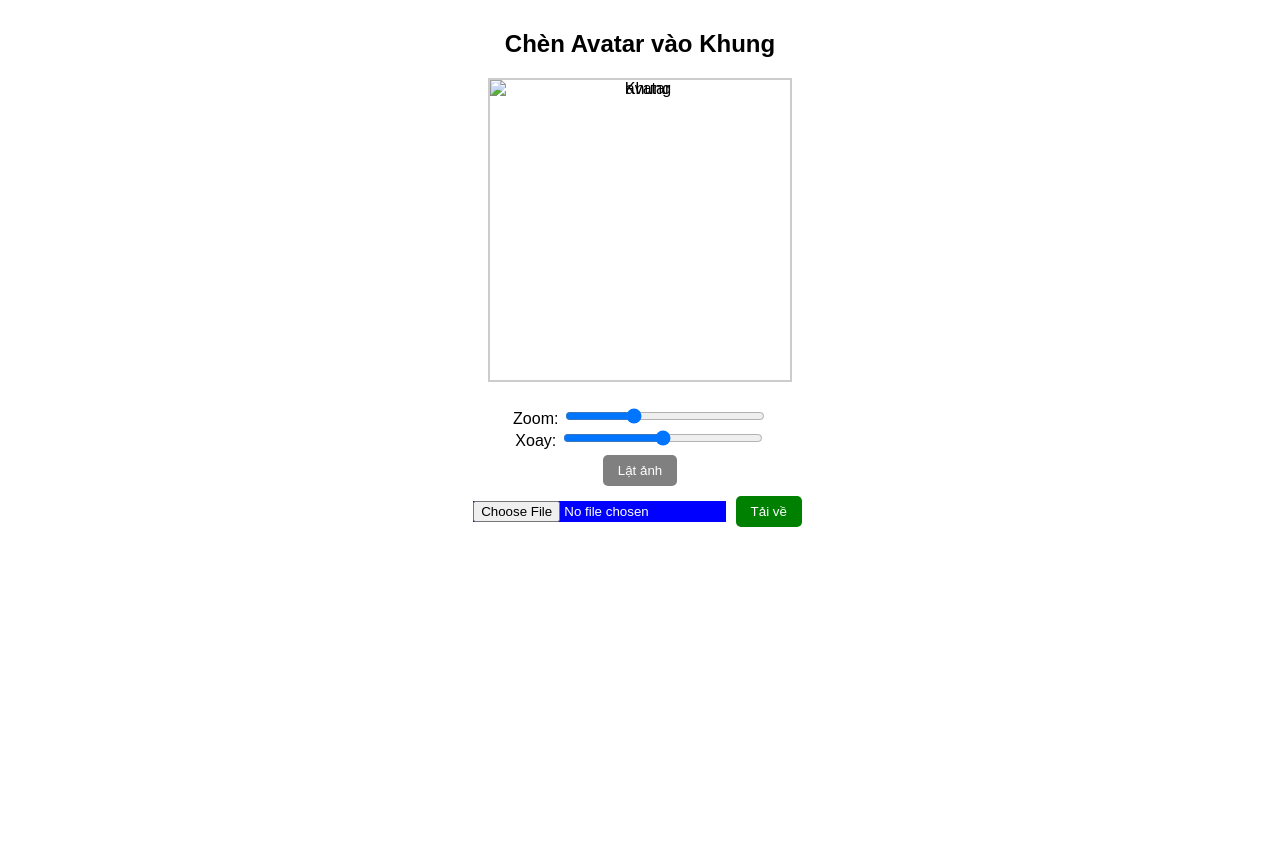
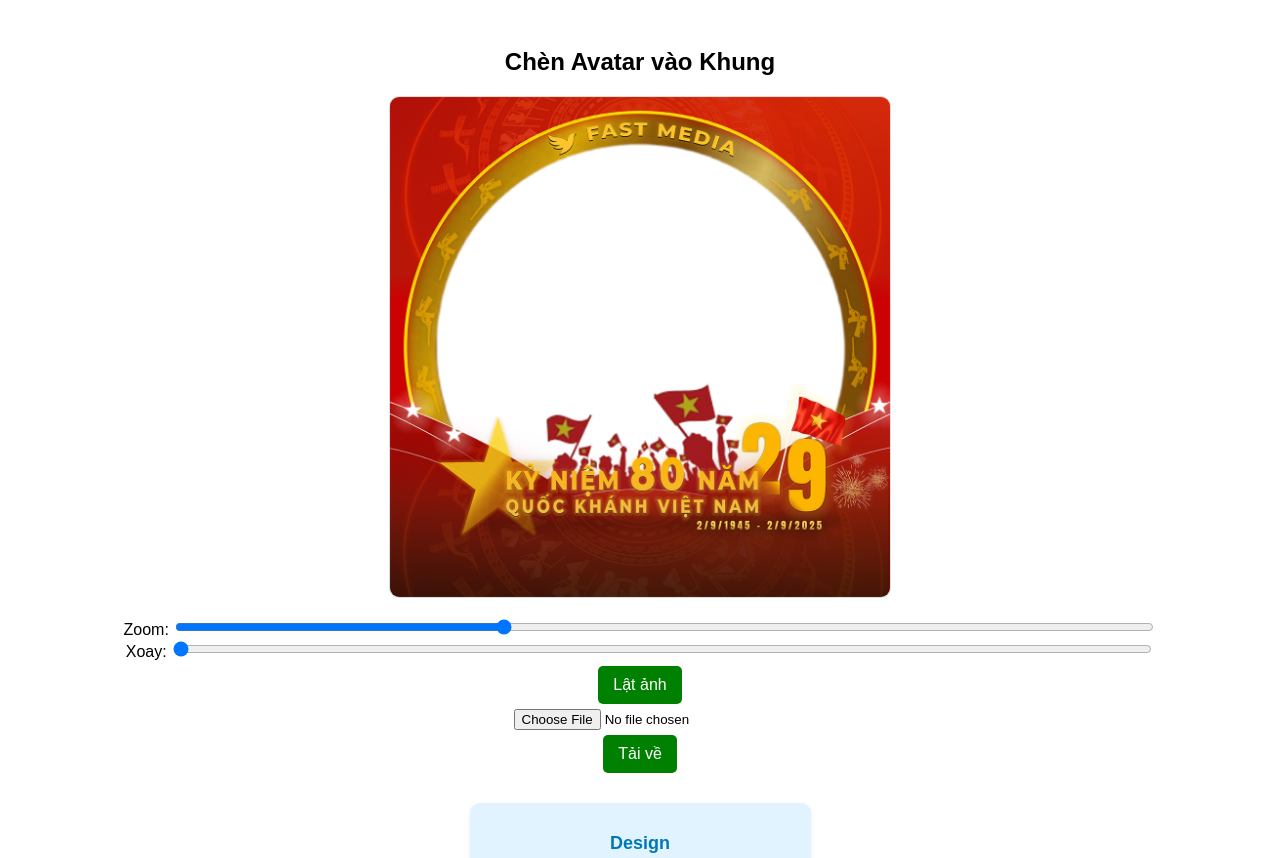
Before and after one commit to lechikien629-lang/Khung-Qu-c-Kh-nh-2.9-FAST, a plain HTML site: page index.html in a window 1280 px wide. Shown: the top 858 px of the page. Before the commit the page ends 800 px from the top, so only its background shows below. Drawn offline with nearby package versions, Linux system fonts and the light colour scheme.

Commit message:
Update index.html

```diff
--- a/index.html
+++ b/index.html
@@ -2,170 +2,255 @@
 <html lang="vi">
 <head>
   <meta charset="UTF-8">
+  <meta name="viewport" content="width=device-width, initial-scale=1.0">
   <title>Thay avatar vào khung</title>
   <style>
     body {
       font-family: Arial, sans-serif;
       text-align: center;
-      margin-top: 30px;
+      padding: 20px;
     }
-    .frame {
-      position: relative;
-      display: inline-block;
-      width: 300px;
-      height: 300px;
-      overflow: hidden;
-      border: 2px solid #ccc;
-    }
-    .frame img.bg {
-      width: 100%;
-      height: 100%;
-      position: absolute;
-      top: 0;
-      left: 0;
-      object-fit: contain;
-      z-index: 2; /* Khung nằm trên */
-      pointer-events: none; /* tránh bắt chuột */
-    }
-    .frame img.avatar {
-      width: 100%;
-      height: 100%;
-      position: absolute;
-      top: 0;
-      left: 0;
-      object-fit: cover;
-      z-index: 1; /* Avatar nằm dưới khung */
-      transform-origin: center center; /* Tâm xoay */
-      cursor: grab;
+    canvas {
+      max-width: 100%;
+      height: auto;
+      border: 1px solid #ddd;
+      border-radius: 10px;
     }
     .controls {
-      margin-top: 20px;
+      margin-top: 15px;
     }
-    input[type=range] {
-      width: 200px;
+    input[type="range"] {
+      width: 80%;
     }
     button {
       margin: 5px;
-      padding: 8px 15px;
+      padding: 10px 15px;
+      font-size: 16px;
       border: none;
+      border-radius: 5px;
+      background: green;
+      color: white;
       cursor: pointer;
-      border-radius: 5px;
     }
-    .choose-btn { background: blue; color: white; }
-    .download-btn { background: green; color: white; }
-    .flip-btn { background: gray; color: white; }
+    button:hover {
+      opacity: 0.85;
+    }
+
+    /* 🔹 Thông tin liên hệ */
+    .contact {
+      margin: 25px auto 0;
+      background: #e0f3ff; /* xanh nhạt */
+      padding: 12px 25px;
+      border-radius: 10px;
+      display: inline-block;
+      text-align: center;
+      box-shadow: 0 2px 5px rgba(0,0,0,0.08);
+    }
+    .contact h3 {
+      margin-bottom: 10px;
+      color: #0077b6;
+      font-size: 18px;
+      font-weight: bold;
+    }
+    .contact-row {
+      display: flex;
+      justify-content: center;
+      align-items: center;
+      gap: 25px; /* khoảng cách giữa SDT và FB */
+    }
+    .contact-item {
+      display: flex;
+      align-items: center;
+      font-size: 14px;
+    }
+    .contact-item img {
+      width: 20px;
+      height: 20px;
+      margin-right: 6px;
+    }
+    .contact-item a {
+      text-decoration: none;
+      color: #0077b6;
+      font-weight: bold;
+    }
+    .contact-item a:hover {
+      text-decoration: underline;
+    }
   </style>
 </head>
 <body>
   <h2>Chèn Avatar vào Khung</h2>
-  <div class="frame" id="frame">
-    <img id="avatar" class="avatar" src="" alt="avatar">
-    <img class="bg" src="khung.png" alt="Khung">
+  <canvas id="canvas"></canvas>
+
+  <div class="controls">
+    <label>Zoom: <input type="range" id="zoom" min="0.5" max="2" step="0.01" value="1"></label><br>
+    <label>Xoay: <input type="range" id="rotate" min="0" max="360" step="1" value="0"></label><br>
+    <button id="flip">Lật ảnh</button><br>
+    <input type="file" id="upload" accept="image/*"><br>
+    <button id="download">Tải về</button>
   </div>
 
-  <div class="controls">
-    <div>
-      <label>Zoom:</label>
-      <input type="range" id="zoom" min="0.5" max="2" step="0.01" value="1">
+  <!-- 🔹 Thông tin liên hệ -->
+  <div class="contact">
+    <h3>Design</h3>
+    <div class="contact-row">
+      <div class="contact-item">
+        <img src="https://img.icons8.com/ios-filled/50/000000/phone.png" alt="Phone">
+        <a href="http://zaloapp.com/qr/p/4fdr2pc9vu2k" target="_blank">0833.515.106</a>
+      </div>
+      <div class="contact-item">
+        <img src="https://img.icons8.com/ios-filled/50/000000/facebook-new.png" alt="Facebook">
+        <a href="https://www.facebook.com/share/1NP3AHGEhc/" target="_blank">Le Tri Kien (TrKien)</a>
+      </div>
     </div>
-    <div>
-      <label>Xoay:</label>
-      <input type="range" id="rotate" min="-180" max="180" step="1" value="0">
-    </div>
-    <button class="flip-btn" onclick="flipImage()">Lật ảnh</button>
-    <br>
-    <input type="file" accept="image/*" onchange="loadAvatar(event)" class="choose-btn">
-    <button class="download-btn" onclick="downloadImage()">Tải về</button>
   </div>
 
   <script>
-    let scale = 1, rotate = 0, flipped = 1;
-    let offsetX = 0, offsetY = 0;
-    let isDragging = false, startX, startY;
+    const canvas = document.getElementById("canvas");
+    const ctx = canvas.getContext("2d");
 
-    const avatar = document.getElementById('avatar');
+    const upload = document.getElementById("upload");
+    const zoom = document.getElementById("zoom");
+    const rotate = document.getElementById("rotate");
+    const flip = document.getElementById("flip");
+    const download = document.getElementById("download");
 
-    function loadAvatar(event) {
-      avatar.src = URL.createObjectURL(event.target.files[0]);
+    let userImg = null;
+    let frameImg = new Image();
+    frameImg.src = "KHUNG 2.9 FAST MEDIA ( dung luong nhe ).png"; // 👉 Đặt file khung cùng thư mục
+
+    let scale = 1, rotation = 0, flipped = false;
+    let posX = 0, posY = 0;
+    let dragging = false, lastX, lastY;
+
+    // Resize canvas
+    function resizeCanvas() {
+      const size = Math.round(window.innerWidth > 500 ? 500 : window.innerWidth - 40);
+      const dpr = window.devicePixelRatio || 1;
+
+      canvas.width = size * dpr;
+      canvas.height = size * dpr;
+      canvas.style.width = size + "px";
+      canvas.style.height = size + "px";
+
+      ctx.setTransform(1, 0, 0, 1, 0, 0);
+      ctx.scale(dpr, dpr);
+
+      draw();
     }
 
-    // Zoom
-    document.getElementById('zoom').addEventListener('input', function() {
-      scale = this.value;
-      applyTransform();
+    function draw() {
+      const displayWidth = parseInt(canvas.style.width);
+      const displayHeight = parseInt(canvas.style.height);
+
+      ctx.clearRect(0, 0, displayWidth, displayHeight);
+
+      if (userImg) {
+        ctx.save();
+        ctx.translate(displayWidth / 2 + posX, displayHeight / 2 + posY);
+        ctx.rotate(rotation * Math.PI / 180);
+        ctx.scale(flipped ? -scale : scale, scale);
+
+        // 🔹 Avatar luôn fit 80% canvas
+        const maxSize = Math.min(displayWidth, displayHeight) * 0.8;
+        const ratio = Math.min(maxSize / userImg.width, maxSize / userImg.height);
+
+        ctx.drawImage(
+          userImg,
+          -userImg.width * ratio / 2,
+          -userImg.height * ratio / 2,
+          userImg.width * ratio,
+          userImg.height * ratio
+        );
+
+        ctx.restore();
+      }
+
+      ctx.drawImage(frameImg, 0, 0, displayWidth, displayHeight);
+    }
+
+    // Upload ảnh
+    upload.addEventListener("change", (e) => {
+      const file = e.target.files[0];
+      if (file) {
+        const reader = new FileReader();
+        reader.onload = (ev) => {
+          userImg = new Image();
+          userImg.onload = () => {
+            posX = 0;
+            posY = 0;
+            scale = 1; // reset zoom khi load ảnh mới
+            draw();
+          };
+          userImg.src = ev.target.result;
+        };
+        reader.readAsDataURL(file);
+      }
     });
 
-    // Xoay
-    document.getElementById('rotate').addEventListener('input', function() {
-      rotate = this.value;
-      applyTransform();
+    // Zoom, xoay
+    zoom.addEventListener("input", () => {
+      scale = parseFloat(zoom.value);
+      draw();
     });
 
-    // Lật ảnh
-    function flipImage() {
-      flipped *= -1;
-      applyTransform();
-    }
-
-    // Áp dụng transform
-    function applyTransform() {
-      avatar.style.transform =
-        `translate(${offsetX}px, ${offsetY}px) scale(${scale * flipped}, ${scale}) rotate(${rotate}deg)`;
-    }
-
-    // Kéo bằng chuột
-    avatar.addEventListener('mousedown', (e) => {
-      isDragging = true;
-      startX = e.clientX - offsetX;
-      startY = e.clientY - offsetY;
-      avatar.style.cursor = "grabbing";
+    rotate.addEventListener("input", () => {
+      rotation = parseFloat(rotate.value);
+      draw();
     });
 
-    document.addEventListener('mousemove', (e) => {
-      if (!isDragging) return;
-      offsetX = e.clientX - startX;
-      offsetY = e.clientY - startY;
-      applyTransform();
+    flip.addEventListener("click", () => {
+      flipped = !flipped;
+      draw();
     });
 
-    document.addEventListener('mouseup', () => {
-      isDragging = false;
-      avatar.style.cursor = "grab";
+    // Kéo ảnh
+    canvas.addEventListener("mousedown", (e) => {
+      dragging = true;
+      lastX = e.offsetX;
+      lastY = e.offsetY;
+    });
+    canvas.addEventListener("mouseup", () => dragging = false);
+    canvas.addEventListener("mouseleave", () => dragging = false);
+    canvas.addEventListener("mousemove", (e) => {
+      if (dragging) {
+        posX += e.offsetX - lastX;
+        posY += e.offsetY - lastY;
+        lastX = e.offsetX;
+        lastY = e.offsetY;
+        draw();
+      }
     });
 
-    // Kéo bằng cảm ứng (điện thoại)
-    avatar.addEventListener('touchstart', (e) => {
-      isDragging = true;
+    // Touch di chuyển
+    canvas.addEventListener("touchstart", (e) => {
+      dragging = true;
       const touch = e.touches[0];
-      startX = touch.clientX - offsetX;
-      startY = touch.clientY - offsetY;
+      lastX = touch.clientX;
+      lastY = touch.clientY;
+    });
+    canvas.addEventListener("touchend", () => dragging = false);
+    canvas.addEventListener("touchmove", (e) => {
+      if (dragging) {
+        const touch = e.touches[0];
+        posX += touch.clientX - lastX;
+        posY += touch.clientY - lastY;
+        lastX = touch.clientX;
+        lastY = touch.clientY;
+        draw();
+      }
     });
 
-    avatar.addEventListener('touchmove', (e) => {
-      if (!isDragging) return;
-      const touch = e.touches[0];
-      offsetX = touch.clientX - startX;
-      offsetY = touch.clientY - startY;
-      applyTransform();
+    // Tải ảnh
+    download.addEventListener("click", () => {
+      const link = document.createElement("a");
+      link.download = "avatar.png";
+      link.href = canvas.toDataURL("image/png");
+      link.click();
     });
 
-    avatar.addEventListener('touchend', () => {
-      isDragging = false;
-    });
-
-    // Xuất ảnh để tải về
-    function downloadImage() {
-      const frame = document.getElementById('frame');
-      html2canvas(frame).then(canvas => {
-        const link = document.createElement('a');
-        link.download = 'avatar-khung.png';
-        link.href = canvas.toDataURL();
-        link.click();
-      });
-    }
+    window.addEventListener("resize", resizeCanvas);
+    frameImg.onload = resizeCanvas;
   </script>
-
-  <!-- Thư viện để chụp khung thành ảnh -->
-  <script src="https://cdnjs.cloudflare.com/ajax/libs/html2canvas/1.4.1/html2canvas.min.js"></script>
 </body>
 </html>
```
